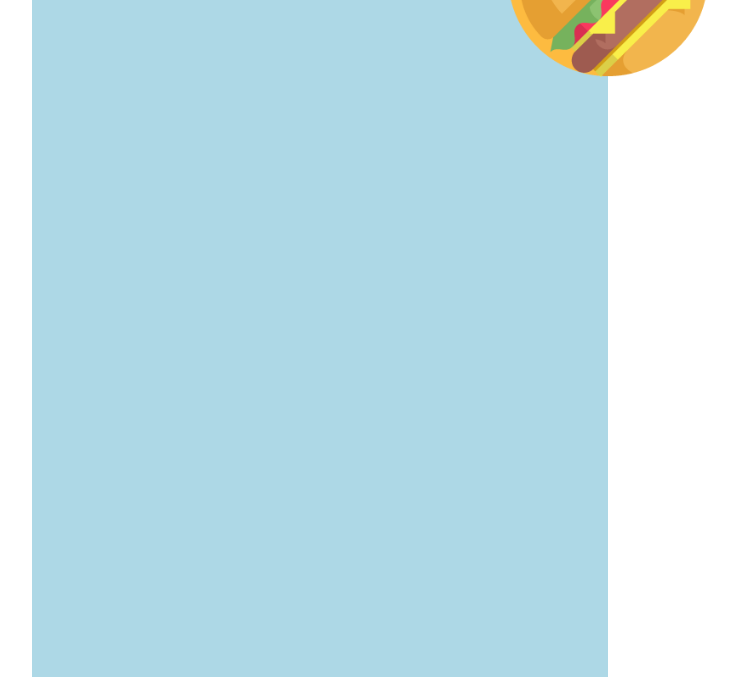
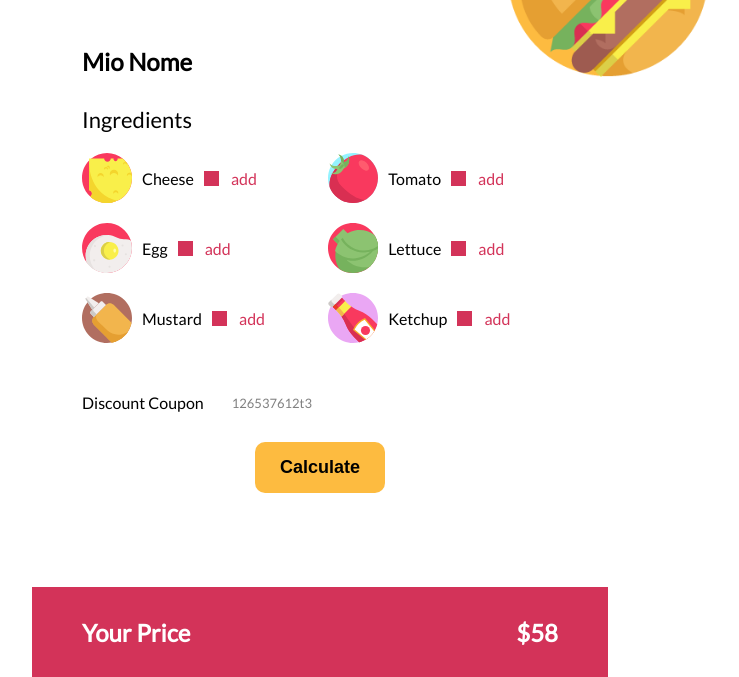
Before and after one commit to husqy06/js-burger, a plain HTML site: page index.html in a window 1280 px wide. Shown: the part 123-800 px from the top of the page, without its empty margins (320-1059 px from the left). Drawn offline with Linux system fonts and the light colour scheme.

Commit message:
completamento parte grafica

```diff
--- a/css/style.css
+++ b/css/style.css
@@ -2,15 +2,16 @@
     margin: 0;
     padding: 0;
     box-sizing: border-box;
+    list-style: none;
 }
 .wrap {
     width: 45%;
     height: 100vh;
     margin: 0 auto;
-    background-color: lightblue;
     font-family: "Lato", sans-serif;
 }
 
+/* header */
 header {
     background-color: #FDBB40;
     width: 100%;
@@ -19,18 +20,129 @@ header {
     justify-content: space-between;
     position: relative;
 }
-
 .header-img {
     position: absolute;
     width: 200px;
     height: 200px;
     right: -100px;
 }
-
 .header-title {
     position: absolute;
     left: 50px;
     bottom: 30px;
     font-size: 35px;
-    font-weight: 800;
 }
+/* / header */
+
+/* main */
+main {
+    padding: 50px 50px 0px 50px;
+    height: calc(100vh - 120px - 90px);
+}
+.ingredients-list {
+    margin-top: 20px;
+    display: flex;
+    justify-content: space-between;
+    width: 90%;
+}
+.ingredients-p {
+    font-size: 22px;
+    margin-top: 30px;
+}
+.ingredients-list img {
+    width: 50px;
+}
+.ingredients-list li {
+    display: flex;
+    align-items: center;
+    margin-bottom: 20px;
+}
+.ingredients-list input,
+.ingredients-list span {
+    margin-left: 10px;
+}
+.ingredients-list input {
+    cursor: pointer;
+}
+.add-span {
+    color: #D33359;
+}
+.container {
+display: block;
+position: relative;
+padding-left: 27px;
+margin-bottom: 15px;
+cursor: pointer;
+}
+.container input {
+position: absolute;
+opacity: 0;
+cursor: pointer;
+height: 0;
+width: 0;
+}
+.checkmark {
+position: absolute;
+top: 0;
+left: 0;
+height: 15px;
+width: 15px;
+background-color: #D33359;
+}
+.checkmark:after {
+content: "";
+position: absolute;
+display: none;
+}
+.container input:checked ~ .checkmark:after {
+display: block;
+}
+.container .checkmark:after {
+left: 3px;
+bottom: 3px;
+width: 7px;
+height: 13px;
+border: solid black;
+border-width: 0 4px 4px 0;
+-webkit-transform: rotate(45deg);
+-ms-transform: rotate(45deg);
+transform: rotate(45deg);
+}
+.coupon {
+    margin-top: 30px;
+    display: flex;
+    width: 230px;
+    justify-content: space-between;
+    align-items: center;
+}
+.coupon-codex {
+    color: gray;
+    font-size: 13px;
+}
+.button-container {
+    display: flex;
+    padding: 30px;
+    justify-content: center;
+}
+.button-container button {
+    border: none;
+    border-radius: 10px;
+    background-color: #FDBB40;
+    padding: 15px 25px;
+    font-size: 18px;
+    font-weight: bold;
+    cursor: pointer;
+}
+/* /  main */
+
+/* footer */
+footer {
+    background-color: #D33359;
+    height: 90px;
+    display: flex;
+    justify-content: space-between;
+    align-items: center;
+    padding: 0 50px;
+    color: white;
+}
+/* / footer */
--- a/index.html
+++ b/index.html
@@ -1,5 +1,6 @@
 <!DOCTYPE html>
 <html lang="en">
+
 <head>
     <meta charset="UTF-8">
     <meta http-equiv="X-UA-Compatible" content="IE=edge">
@@ -10,19 +11,108 @@
     <link rel="stylesheet" href="css/style.css">
     <title>Create Your Burger</title>
 </head>
+
 <body>
     <div class="wrap">
         <header>
             <h1 class="header-title">Create Your Burger</h1>
             <img class="header-img" src="img/burger-top.png" alt="">
         </header>
+
         <main>
+            <h2>Mio Nome</h2>
+            <p class="ingredients-p">Ingredients</p>
 
+            <div class="ingredients-list">
+                <ul>
+                    <li>
+                        <img src="img/cheese.svg" alt="">
+                        <span>Cheese</span>
+
+                        <label class="container">
+                            <input type="checkbox">
+                            <span class="checkmark"></span>
+                        </label>
+
+                        <span class="add-span">add</span>
+                    </li>
+                    <li>
+                        <img src="img/fried-egg.svg" alt="">
+                        <span>Egg</span>
+
+                        <label class="container">
+                            <input type="checkbox">
+                            <span class="checkmark"></span>
+                        </label>
+
+                        <span class="add-span">add</span>
+                    </li>
+                    <li>
+                        <img src="img/mustard.svg" alt="">
+                        <span>Mustard</span>
+
+                        <label class="container">
+                            <input type="checkbox">
+                            <span class="checkmark"></span>
+                        </label>
+
+                        <span class="add-span">add</span>
+                    </li>
+                </ul>
+
+                <ul>
+                    <li>
+                        <img src="img/tomato.svg" alt="">
+                        <span>Tomato</span>
+
+                        <label class="container">
+                            <input type="checkbox">
+                            <span class="checkmark"></span>
+                        </label>
+
+                        <span class="add-span">add</span>
+                    </li>
+                    <li>
+                        <img src="img/lettuce.svg" alt="">
+                        <span>Lettuce</span>
+
+                        <label class="container">
+                            <input type="checkbox">
+                            <span class="checkmark"></span>
+                        </label>
+
+                        <span class="add-span">add</span>
+                    </li>
+                    <li>
+                        <img src="img/ketchup.svg" alt="">
+                        <span>Ketchup</span>
+
+                        <label class="container">
+                            <input type="checkbox">
+                            <span class="checkmark"></span>
+                        </label>
+
+                        <span class="add-span">add</span>
+                    </li>
+                </ul>
+            </div>
+
+            <div class="coupon">
+                <span>Discount Coupon</span>
+                <span class="coupon-codex">126537612t3</span>
+            </div>
+
+            <div class="button-container">
+                <button>Calculate</button>
+            </div>
         </main>
+
         <footer>
-
+            <h2>Your Price</h2>
+            <h2>$58</h2>
         </footer>
     </div>
     <script src="js/main.js"></script>
 </body>
+
 </html>
```
